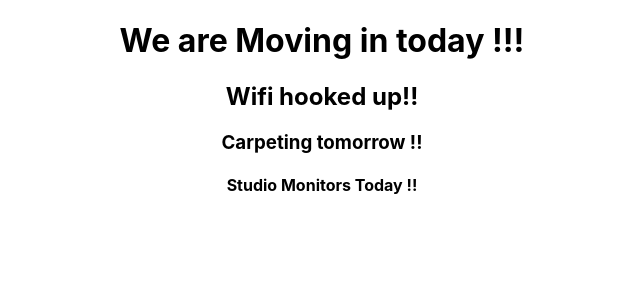
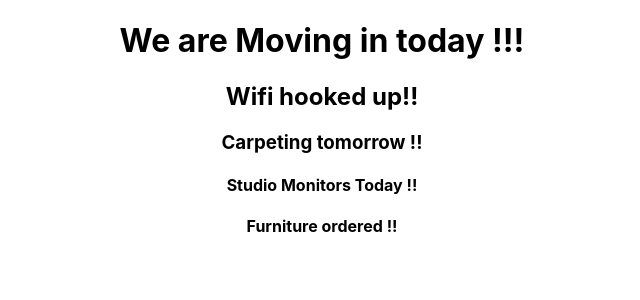
Before and after one commit to stevekutz/mov_inv_exp, a React (Create React App) app in the folder app/: page / in a window 1280 px wide. Shown: the top 300 px of the page, without its empty margins (318-958 px from the left). Built offline with nearby package versions, Linux system fonts and the light colour scheme.

Commit message:
added info 5

```diff
--- a/app/src/App.js
+++ b/app/src/App.js
@@ -9,6 +9,7 @@ function App() {
         <h2> Wifi hooked up!!</h2>
         <h3> Carpeting tomorrow !! </h3>
         <h4> Studio Monitors Today !!</h4>
+        <h4> Furniture ordered !!</h4>
     </div>
   );
 }
```
